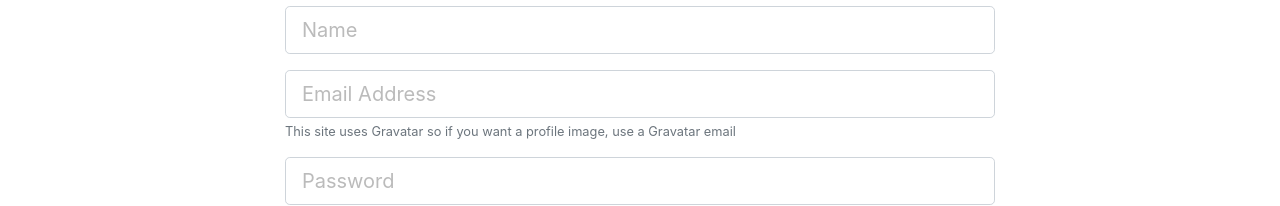
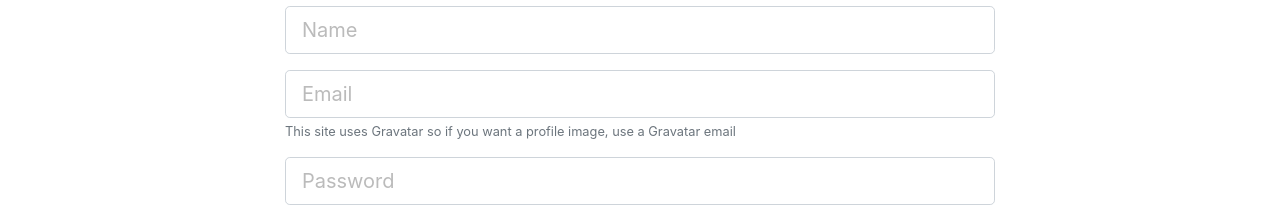
Before and after one commit to rhiggins32/devconnector, a React (Create React App) app in the folder client/: page /register in a window 1280 px wide. Shown: the part 195-401 px from the top of the page. Built offline with nearby package versions, Linux system fonts and the light colour scheme.

Commit message:
TextFieldGroupInput for auth forms

```diff
--- a/client/src/components/auth/Login.js
+++ b/client/src/components/auth/Login.js
@@ -1,46 +1,55 @@
-import React, { Component } from "react";
-import PropTypes from "prop-types";
-import { Redirect } from 'react-router-dom';
-import { withRouter } from "react-router-dom";
-import { connect } from "react-redux";
-import { loginUser } from "../../actions/authActions";
+import React, { Component } from 'react';
+import PropTypes from 'prop-types';
+import { connect } from 'react-redux';
+import { loginUser } from '../../actions/authActions';
+import TextFieldGroupInput from '../common/TextFieldGroupInput';
 
 class Login extends Component {
   constructor() {
     super();
     this.state = {
-      email: "",
-      password: "",
+      email: '',
+      password: '',
       errors: {}
     };
+
+    this.onChange = this.onChange.bind(this);
+    this.onSubmit = this.onSubmit.bind(this);
   }
 
-  static getDerivedStateFromProps (nextProps) {
-    const { auth, history } = nextProps;
-    if (auth.isAuthenticated) {
-      history.push('/dashboard');
+  componentDidMount() {
+    if (this.props.auth.isAuthenticated) {
+      this.props.history.push('/dashboard');
     }
   }
 
-  onChange = e => {
-    this.setState({ [e.target.name]: e.target.value });
-  };
+  componentWillReceiveProps(nextProps) {
+    if (nextProps.auth.isAuthenticated) {
+      this.props.history.push('/dashboard');
+    }
 
-  onSubmit = e => {
+    if (nextProps.errors) {
+      this.setState({ errors: nextProps.errors });
+    }
+  }
+
+  onSubmit(e) {
     e.preventDefault();
+
     const userData = {
       email: this.state.email,
       password: this.state.password
     };
+
     this.props.loginUser(userData);
-  };
+  }
+
+  onChange(e) {
+    this.setState({ [e.target.name]: e.target.value });
+  }
 
   render() {
-    const { errors } = this.props;
-
-    if (this.props.auth.isAuthenticated) {
-      return <Redirect to="/dashboard" />;
-    }
+    const { errors } = this.state;
 
     return (
       <div className="login">
@@ -51,41 +60,24 @@ class Login extends Component {
               <p className="lead text-center">
                 Sign in to your DevConnector account
               </p>
-              <form noValidate onSubmit={this.onSubmit}>
-                <div className="form-group">
-                  <input
-                    type="email"
-                    className={
-                      errors.email
-                        ? "form-control form-control-lg is-invalid"
-                        : "form-control form-control-lg"
-                    }
+              <form onSubmit={this.onSubmit}>
+                <TextFieldGroupInput
                   placeholder="Email Address"
                   name="email"
+                  type="email"
                   value={this.state.email}
                   onChange={this.onChange}
+                  error={errors.email}
                 />
-                  {errors.email && (
-                    <div className="is-invalid">{errors.email}</div>
-                  )}
-                </div>
-                <div className="form-group">
-                  <input
-                    type="password"
-                    className={
-                      errors.password
-                        ? "form-control form-control-lg is-invalid"
-                        : "form-control form-control-lg"
-                    }
+
+                <TextFieldGroupInput
                   placeholder="Password"
                   name="password"
+                  type="password"
                   value={this.state.password}
                   onChange={this.onChange}
+                  error={errors.password}
                 />
-                  {errors.password && (
-                    <div className="is-invalid">{errors.password}</div>
-                  )}
-                </div>
                 <input type="submit" className="btn btn-info btn-block mt-4" />
               </form>
             </div>
@@ -107,7 +99,4 @@ const mapStateToProps = state => ({
   errors: state.errors
 });
 
-export default connect(
-  mapStateToProps,
-  { loginUser }
-)(withRouter(Login));
+export default connect(mapStateToProps, { loginUser })(Login);
--- a/client/src/components/auth/Register.js
+++ b/client/src/components/auth/Register.js
@@ -1,27 +1,40 @@
-import React, { Component } from "react";
-import PropTypes from "prop-types";
-import { withRouter } from "react-router-dom";
-import { connect } from "react-redux";
-import { Redirect } from "react-router-dom";
-import { registerUser } from "../../actions/authActions";
+import React, { Component } from 'react';
+import PropTypes from 'prop-types';
+import { withRouter } from 'react-router-dom';
+import { connect } from 'react-redux';
+import { registerUser } from '../../actions/authActions';
+import TextFieldGroupInput from '../common/TextFieldGroupInput';
 
 class Register extends Component {
   constructor() {
     super();
     this.state = {
-      name: "",
-      email: "",
-      password: "",
-      password2: "",
+      name: '',
+      email: '',
+      password: '',
+      password2: '',
       errors: {}
     };
+
   }
 
-  onChange = e => {
+  componentDidMount() {
+    if (this.props.auth.isAuthenticated) {
+      this.props.history.push('/dashboard');
+    }
+  }
+
+  componentWillReceiveProps(nextProps) {
+    if (nextProps.errors) {
+      this.setState({ errors: nextProps.errors });
+    }
+  }
+
+  onChange = (e) => {
     this.setState({ [e.target.name]: e.target.value });
-  };
+  }
 
-  onSubmit = e => {
+  onSubmit = (e) => {
     e.preventDefault();
 
     const newUser = {
@@ -32,13 +45,10 @@ class Register extends Component {
     };
 
     this.props.registerUser(newUser, this.props.history);
-  };
+  }
+
   render() {
-    const { errors } = this.props;
-
-    if (this.props.auth.isAuthenticated) {
-      return <Redirect to="/dashboard" />;
-    }
+    const { errors } = this.state;
 
     return (
       <div className="register">
@@ -50,78 +60,38 @@ class Register extends Component {
                 Create your DevConnector account
               </p>
               <form noValidate onSubmit={this.onSubmit}>
-                <div className="form-group">
-                  <input
-                    type="text"
-                    className={
-                      errors.name
-                        ? "form-control form-control-lg is-invalid"
-                        : "form-control form-control-lg"
-                    }
+                <TextFieldGroupInput
                   placeholder="Name"
                   name="name"
                   value={this.state.name}
                   onChange={this.onChange}
+                  error={errors.name}
                 />
-                  {errors.name && (
-                    <div className="is-invalid">{errors.name}</div>
-                  )}
-                </div>
-                <div className="form-group">
-                  <input
+                <TextFieldGroupInput
+                  placeholder="Email"
+                  name="email"
                   type="email"
-                    className={
-                      errors.email
-                        ? "form-control form-control-lg is-invalid"
-                        : "form-control form-control-lg"
-                    }
-                    placeholder="Email Address"
-                    name="email"
                   value={this.state.email}
                   onChange={this.onChange}
+                  error={errors.email}
+                  info="This site uses Gravatar so if you want a profile image, use a Gravatar email"
                 />
-                  {errors.email && (
-                    <div className="is-invalid">{errors.email}</div>
-                  )}
-                  <small className="form-text text-muted">
-                    This site uses Gravatar so if you want a profile image, use
-                    a Gravatar email
-                  </small>
-                </div>
-                <div className="form-group">
-                  <input
-                    type="password"
-                    className={
-                      errors.password
-                        ? "form-control form-control-lg is-invalid"
-                        : "form-control form-control-lg"
-                    }
+                <TextFieldGroupInput
                   placeholder="Password"
                   name="password"
+                  type="password"
                   value={this.state.password}
                   onChange={this.onChange}
+                  error={errors.password}
                 />
-                  {errors.password && (
-                    <div className="is-invalid">{errors.password}</div>
-                  )}
-                </div>
-                <div className="form-group">
-                  <input
-                    type="password"
-                    className={
-                      errors.password2
-                        ? "form-control form-control-lg is-invalid"
-                        : "form-control form-control-lg"
-                    }
+                <TextFieldGroupInput
                   placeholder="Confirm Password"
                   name="password2"
+                  type="password"
                   value={this.state.password2}
                   onChange={this.onChange}
+                  error={errors.password2}
                 />
-                  {errors.password2 && (
-                    <div className="is-invalid">{errors.password2}</div>
-                  )}
-                </div>
                 <input type="submit" className="btn btn-info btn-block mt-4" />
               </form>
             </div>
@@ -142,7 +112,5 @@ const mapStateToProps = state => ({
   auth: state.auth,
   errors: state.errors
 });
-export default connect(
-  mapStateToProps,
-  { registerUser }
-)(withRouter(Register));
+
+export default connect(mapStateToProps, { registerUser })(withRouter(Register));
--- /dev/null
+++ b/client/src/components/common/TextFieldGroupInput.js
@@ -0,0 +1,51 @@
+import React from "react";
+import PropTypes from "prop-types";
+
+const TextFieldGroupInput = ({
+  name,
+  placeholder,
+  value,
+  label,
+  error,
+  info,
+  type,
+  onChange,
+  disabled
+}) => {
+  return (
+    <div className="form-group">
+      <input
+        type={type}
+        className={
+           error
+            ? "form-control form-control-lg is-invalid"
+            : "form-control form-control-lg"
+        }
+        placeholder={placeholder}
+        name={name}
+        value={value}
+        onChange={onChange}
+        disabled={disabled}
+      />
+      {info && <small className="form-text text-muted">{info}</small>}
+      {error && <div className="is-invalid">{error}</div>}
+    </div>
+  );
+};
+
+TextFieldGroupInput.propTypes = {
+  name: PropTypes.string.isRequired,
+  placeholder: PropTypes.string,
+  value: PropTypes.string,
+  info: PropTypes.string,
+  error: PropTypes.string,
+  type: PropTypes.string.isRequired,
+  onChange: PropTypes.func.isRequired,
+  disabled: PropTypes.string
+}
+
+TextFieldGroupInput.defaultProps = {
+  type: 'text'
+}
+
+export default TextFieldGroupInput;
```
Lines whose indentation alone changed are shown as unchanged.
